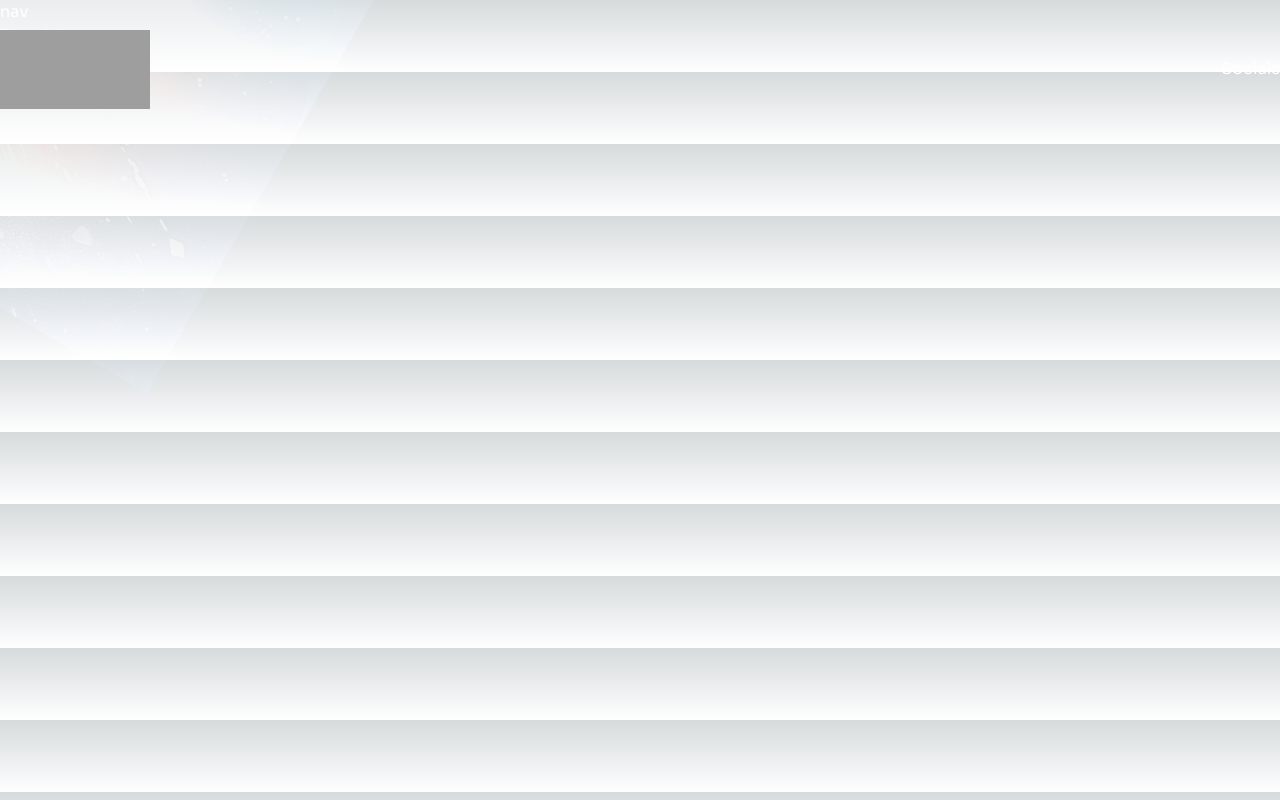
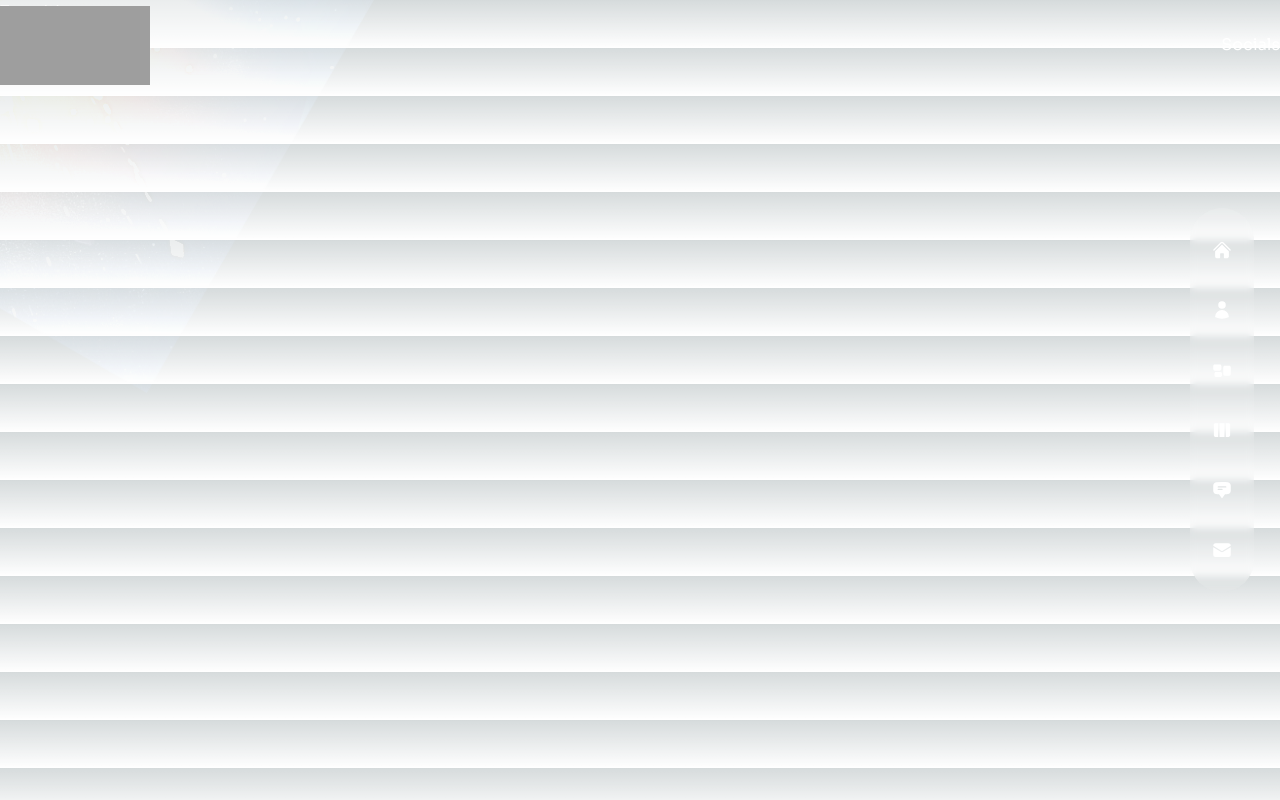
Before and after one commit to CarlsGalad/carlson-galad, a Next.js app: page /contact in a window 1280 px wide. Built offline with nearby package versions, Linux system fonts and the light colour scheme; grey boxes are pictures that could not be loaded.

Commit message:
Update Nav.js

```diff
--- a/components/Nav.js
+++ b/components/Nav.js
@@ -26,8 +26,47 @@
     },
 ];
 
+//next link
+import Link from 'next/link';
+
+//next router
+import { useRouter } from 'next/router';
+
+
 const Nav = () => {
-    return <nav>nav</nav>;
+    const router = useRouter();
+    const pathname = router.pathname;
+    return (
+        <nav className='flex flex-col items-center xl:justify-center
+        gap-y-4 fixed h-max bottom-0 mt-auto xl:right-[2%] z-50 top-0 w-full xl:w-16 xl:max-w-md xl:h-screen'>
+            {/* inner */}
+            <div className='flex w-full xl:flex-col items-center justify-between xl:justify-center
+            gap-y-10 px-4 md:px-40 xl:px-0 h-[80px] xl:h-max py-8 bg-white/10 backdrop-blur-sm text-3xl xl:text-xl xl:rounded-full' >
+                {navData.map((link, index) => {
+                    return (
+                        <Link
+                            className={`${link.path === pathname ? 'text-accent' : ''} relative flex items-center group hover:text-accent transition-all duration-300`}
+                            href={link.path} key={index}>
+
+                            {/* toolltip */}
+                            <div className=' absolute pr-14 right-0 hidden xl:group-hover:flex'>
+                                <div className=' bg-white opacity-40 relative flex text-primary items-center p-[6px] rounded-[5px]'>
+                                    <div className='text-[12px] leading-none font-semibold capitalize'>
+                                        {link.name}
+                                    </div>
+                                    {/* triangle */}
+                                    <div className='border-solid border-l-white border-l-8
+                                    border-y-transparent border-y-[6px] border-r-0 absolute -right-2'></div>
+                                </div>
+                            </div>
+                            {/* icon */}
+                            <div> {link.icon} </div>
+                        </Link>
+                    );
+                })}
+            </div>
+        </nav>
+    );
 };
 
 export default Nav;
```
